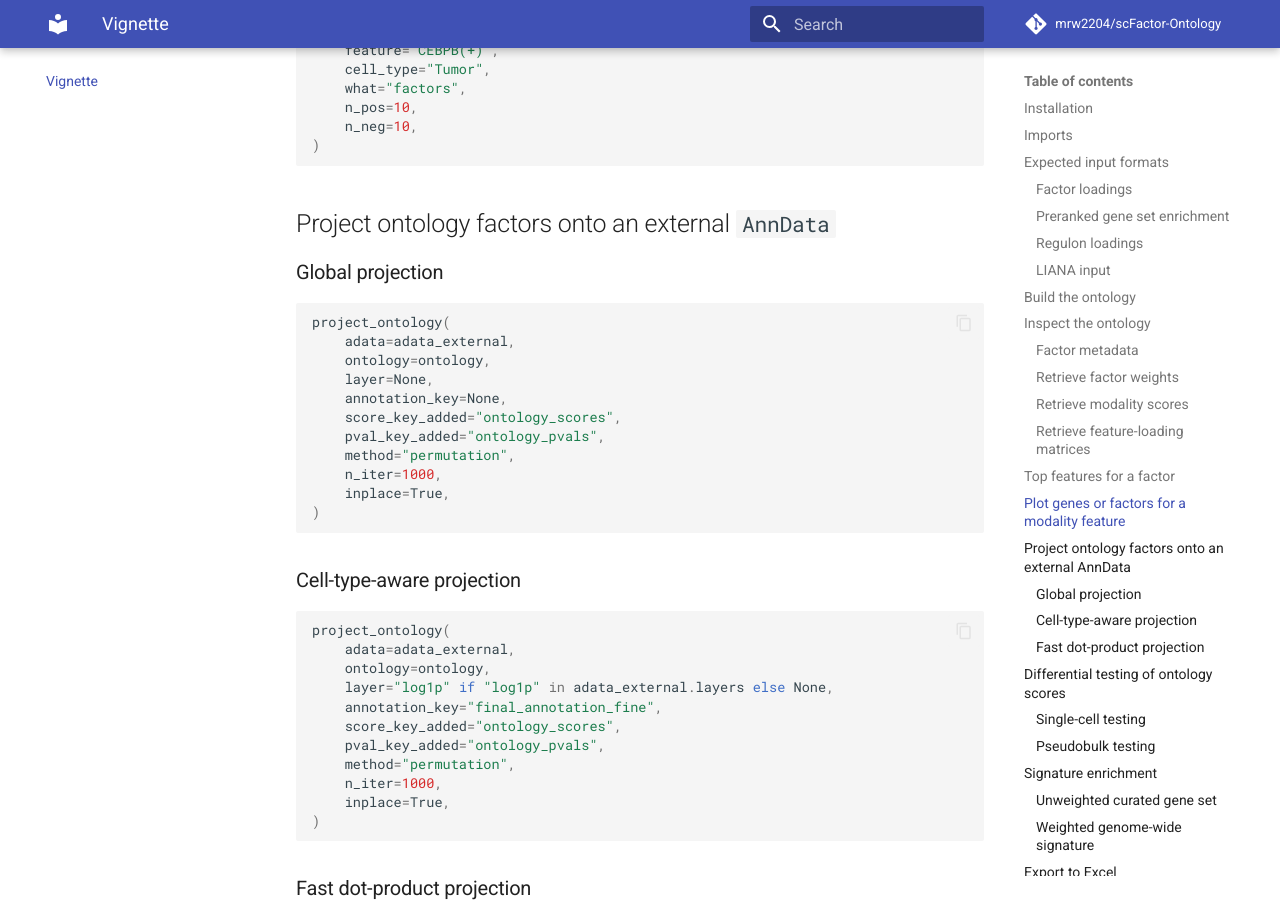
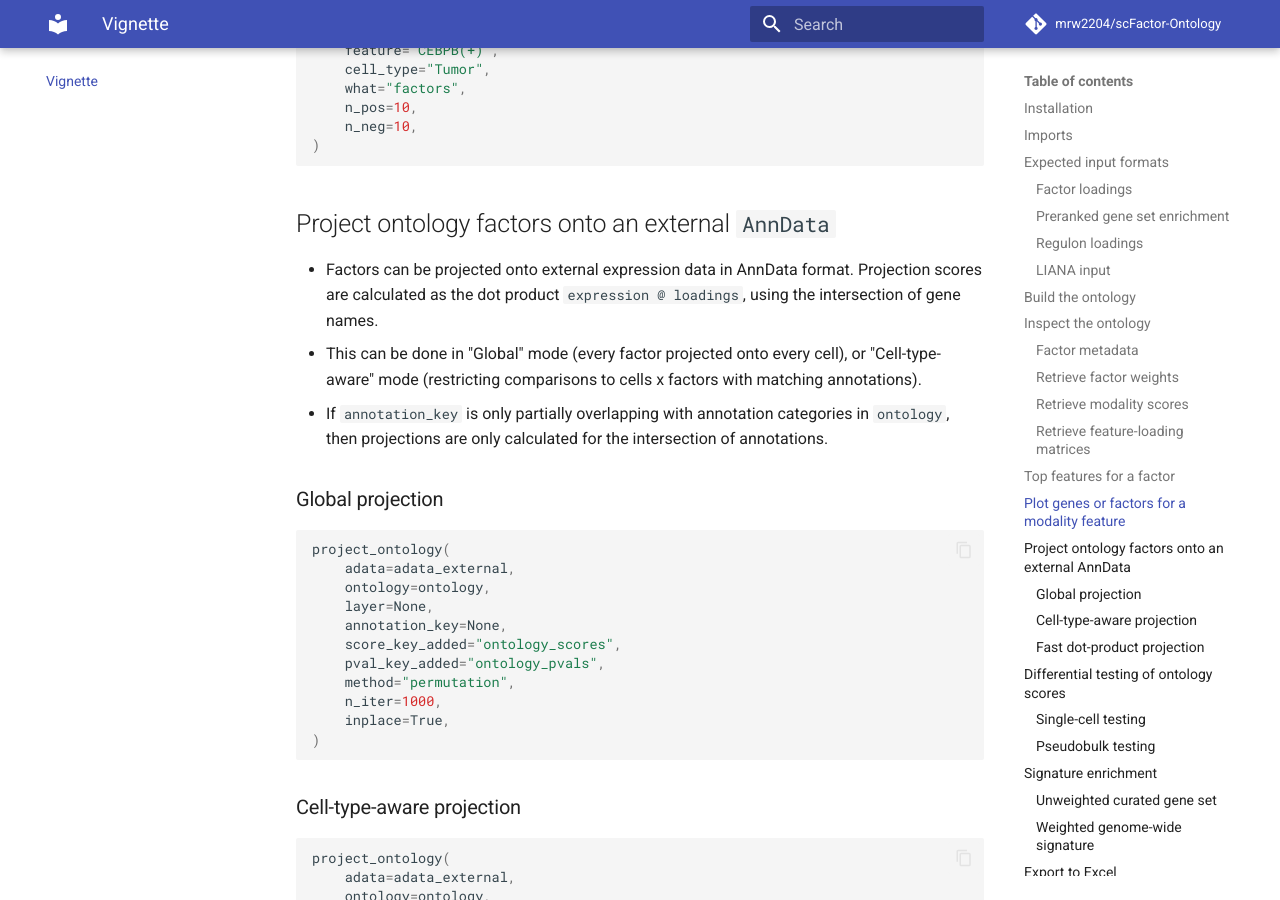
Before and after one commit to mrw2204/scFactor-Ontology, an MkDocs documentation site: the page built from docs/vignette.md, in a window 1280 px wide and 900 px high, scrolled down 6123 px. Built offline with MkDocs 1.6.1 and Material for MkDocs 9.7.7, drawn with Linux system fonts in a browser that asks for light colours; comment, search, counter and statistics services are not loaded.

Commit message:
Update vignette.md

````diff
--- a/docs/vignette.md
+++ b/docs/vignette.md
@@ -268,6 +268,10 @@ fig, ax = plot_modality_feature_top_items(
 
 ## Project ontology factors onto an external `AnnData`
 
+- Factors can be projected onto external expression data in AnnData format. Projection scores are calculated as the dot product `expression @ loadings`, using the intersection of gene names.
+- This can be done in "Global" mode (every factor projected onto every cell), or "Cell-type-aware" mode (restricting comparisons to cells x factors with matching annotations).
+- If `annotation_key` is only partially overlapping with annotation categories in `ontology`, then projections are only calculated for the intersection of annotations.
+
 ### Global projection
 
 ```python
````
